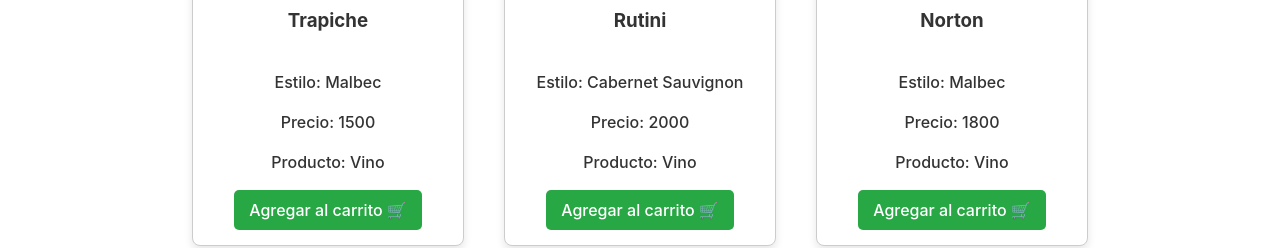
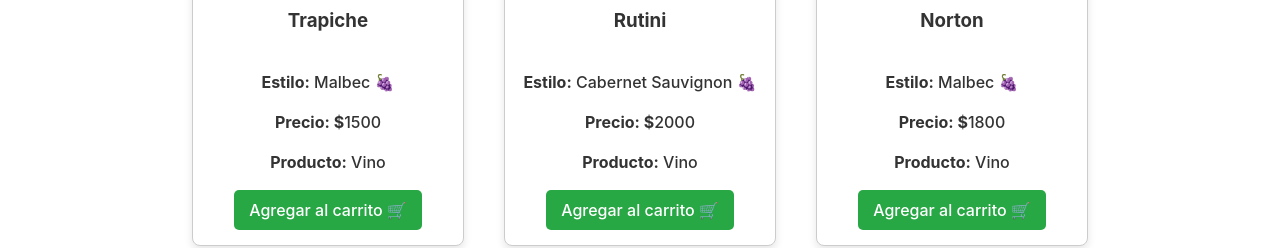
Before and after one commit to FedeCastro96/react-escabio-libre, a React (Vite) app: page /vinos in a window 1280 px wide. Shown: the part 447-695 px from the top of the page. Built offline with nearby package versions, Linux system fonts and the light colour scheme.

Commit message:
añadiendo firestore en vinos 2

```diff
--- a/package.json
+++ b/package.json
@@ -10,6 +10,7 @@
     "preview": "vite preview"
   },
   "dependencies": {
+    "firebase": "^11.0.1",
     "react": "^18.3.1",
     "react-dom": "^18.3.1",
     "react-router-dom": "^6.27.0",
--- a/src/App.jsx
+++ b/src/App.jsx
@@ -14,6 +14,8 @@
 import AccesorioDetalle from "./components/Accesorios/AccesorioDetalle";
 import { CartProvider } from "./context/CartContext";
 import CartPage from "./components/CartWidget/CartPage";
+import Vinos2 from "./components/Vinos2/Vinos2";
+import VinoDetalle2 from "./components/Vinos2/VinoDetalle2";
 
 function App() {
   return (
@@ -24,12 +26,14 @@
           <Routes>
             {<Route path="/" element={<Home />} />}
             {<Route path="/vinos" element={<Vinos />} />}
+            {<Route path="/vinos2" element={<Vinos2 />} />}
             {<Route path="/cervezas" element={<Cervezas />} />}
             {<Route path="/destilados" element={<Destilados />} />}
             {<Route path="/accesorios" element={<Accesorios />} />}
             {<Route path="/nosotros" element={<Nosotros />} />}
             {<Route path="/carrito" element={<CartPage />} />}
             {<Route path="/vino/:id" element={<VinoDetalle />} />}
+            {<Route path="/vino2/:id" element={<VinoDetalle2 />} />}
             {<Route path="/cerveza/:id" element={<CervezaDetalle />} />}
             {<Route path="/destilado/:id" element={<DestiladoDetalle />} />}
             {<Route path="/accesorio/:id" element={<AccesorioDetalle />} />}
--- /dev/null
+++ b/src/Config/firebase.js
@@ -0,0 +1,21 @@
+// Import the functions you need from the SDKs you need
+import { initializeApp } from "firebase/app";
+import { getFirestore } from "firebase/firestore";
+// TODO: Add SDKs for Firebase products that you want to use
+// https://firebase.google.com/docs/web/setup#available-libraries
+
+// Your web app's Firebase configuration
+const firebaseConfig = {
+  apiKey: "AIzaSyAGQ4v6QfflxJZSd4OHSHZntkATPMDV0oI",
+  authDomain: "escabio-libre.firebaseapp.com",
+  projectId: "escabio-libre",
+  storageBucket: "escabio-libre.firebasestorage.app",
+  messagingSenderId: "967422014257",
+  appId: "1:967422014257:web:5c074decce0fef2fb87610",
+};
+
+// Initialize Firebase
+const app = initializeApp(firebaseConfig);
+const db = getFirestore(app);
+
+export default { db };
--- a/src/components/ProductCard/ProductCard.jsx
+++ b/src/components/ProductCard/ProductCard.jsx
@@ -19,9 +19,16 @@
     <div className="product-card">
       <img src={imagen} alt={estilo} className="card-img" />
       <h3>{marca}</h3>
-      <p>Estilo: {estilo}</p>
-      <p>Precio: {precio}</p>
-      <p>Producto: {producto}</p>
+      <p>
+        <b>Estilo:</b> {estilo} 🍇
+      </p>
+      <p>
+        <b>Precio: $</b>
+        {precio}
+      </p>
+      <p>
+        <b>Producto:</b> {producto}
+      </p>
       <button className="add-to-cart-btn" onClick={handleAddToCart}>
         Agregar al carrito 🛒
       </button>
--- a/src/components/Vinos/VinoDetalle.jsx
+++ b/src/components/Vinos/VinoDetalle.jsx
@@ -7,7 +7,7 @@
 const VinoDetalle = () => {
   const { id } = useParams();
   const { addToCart } = useContext(CartContext);
-  const vino = productos.vinos.find((producto) => producto.id === parseInt(id));
+  const vino = productos.vinos.find((producto) => producto.id === id);
   const { estilo, marca, precio, imagen, descripcion, producto } = vino;
   const handleAddToCart = () => {
     addToCart(vino); // Llamar a la función addToCart pasando el producto
--- a/src/components/Vinos/Vinos.jsx
+++ b/src/components/Vinos/Vinos.jsx
@@ -24,6 +24,7 @@
               imagen={vino.imagen}
               producto={vino.producto}
               descripcion={vino.descripcion}
+              id={vino.id}
             />
           </Link>
         ))}
--- /dev/null
+++ b/src/components/Vinos2/VinoDetalle2.jsx
@@ -0,0 +1,60 @@
+import { useParams } from "react-router-dom";
+import productos from "../../data";
+import "../../App.css";
+import { useContext, useEffect, useState } from "react";
+import { CartContext } from "../../context/CartContext";
+import BBDD from "../../Config/firebase";
+import { doc, getDoc } from "firebase/firestore";
+
+const VinoDetalle2 = () => {
+  const { id } = useParams();
+  const { addToCart } = useContext(CartContext);
+
+  const [vino, setVino] = useState(null);
+
+  useEffect(() => {
+    const docRef = doc(BBDD.db, "vinos", id);
+    getDoc(docRef).then((snap) => {
+      console.log(snap.data());
+      setVino(snap.data());
+    });
+  }, [id]);
+
+  const obtenerImagenVino = (id) => {
+    const vinoEncontrado = productos.vinos.find((vino) => vino.id === id);
+    return vinoEncontrado ? vinoEncontrado.imagen : null;
+  };
+
+  if (!vino) {
+    return <p>Cargando...</p>; // Puedes mostrar un mensaje de carga o un spinner
+  }
+
+  const imagenVino = obtenerImagenVino(id);
+
+  const { estilo, marca, precio, descripcion, producto } = vino;
+
+  const handleAddToCart = () => {
+    const vinoConImagen = {
+      ...vino,
+      imagen: imagenVino,
+    };
+
+    addToCart(vinoConImagen);
+  };
+
+  return (
+    <div className="product-detalle-container">
+      <h2>
+        {producto} {marca} {estilo}
+      </h2>
+      <img src={imagenVino} alt={estilo} className="product-detalle-img" />
+      <p>Precio: ${precio}</p>
+      <button className="add-to-cart-btn" onClick={handleAddToCart}>
+        Agregar al carrito 🛒
+      </button>
+      <p className="product-detalle-description">{descripcion}</p>
+    </div>
+  );
+};
+
+export default VinoDetalle2;
--- /dev/null
+++ b/src/components/Vinos2/Vinos2.jsx
@@ -0,0 +1,53 @@
+import "../../App.css";
+import ProductCard from "../ProductCard/ProductCard";
+import { Link } from "react-router-dom";
+import productos from "../../data";
+import { collection, getDocs } from "firebase/firestore";
+import BBDD from "../../Config/firebase";
+import { useEffect, useState } from "react";
+
+const Vinos2 = () => {
+  const [vinos, setVinos] = useState([]);
+  useEffect(() => {
+    // Obtener los vinos desde Firestore
+    const collectionRef = collection(BBDD.db, "vinos");
+    getDocs(collectionRef).then((snaps) => {
+      const { docs } = snaps;
+      const list = docs.map((doc) => ({ ...doc.data(), id: doc.id }));
+      console.log("list:", list);
+      setVinos(list);
+    });
+  }, []);
+
+  //tengo que usar esta formula para encontrar la imagen del vino ya que no sé como subirla a firestore.
+  // esta formula busca los vinos que trae el array de data.js y busca por ID
+  const obtenerImagenVino = (id) => {
+    console.log("vinos -> firestore", vinos);
+    console.log("vinos -> array js", productos.vinos);
+    const vinoEncontrado = productos.vinos.find((vino) => vino.id === id);
+    return vinoEncontrado ? vinoEncontrado.imagen : null;
+  };
+
+  return (
+    <div className="product-container">
+      <h1>Vinos 2</h1>
+      <div className="product-grid">
+        {vinos.map((vino) => (
+          <Link key={vino.id} to={`/vino2/${vino.id}`} state={{ ...vino }}>
+            <ProductCard
+              estilo={vino.estilo}
+              marca={vino.marca}
+              imagen={obtenerImagenVino(vino.id)}
+              precio={vino.precio}
+              producto={vino.producto}
+              descripcion={vino.descripcion}
+              id={vino.id}
+            />
+          </Link>
+        ))}
+      </div>
+    </div>
+  );
+};
+
+export default Vinos2;
--- a/src/data.js
+++ b/src/data.js
@@ -17,7 +17,7 @@
 const productos = {
   vinos: [
     {
-      id: 1,
+      id: "WyKXWbN15m4bwRcwX441",
       producto: "Vino",
       estilo: "Malbec",
       marca: "Trapiche",
@@ -27,7 +27,7 @@
         "Un vino Malbec de la bodega Trapiche, ideal para carnes rojas.",
     },
     {
-      id: 2,
+      id: "uHwkOorNStpYcKLG5Zga",
       producto: "Vino",
       estilo: "Cabernet Sauvignon",
       marca: "Rutini",
@@ -36,7 +36,7 @@
       descripcion: "Cabernet Sauvignon de Rutini, un clásico con cuerpo.",
     },
     {
-      id: 3,
+      id: "NhWrZBuaCUAC2OCaDMkZ",
       producto: "Vino",
       estilo: "Malbec",
       marca: "Norton",
```
Also changed, not shown: 1 other file (tests, documents, lock files or other folders).
